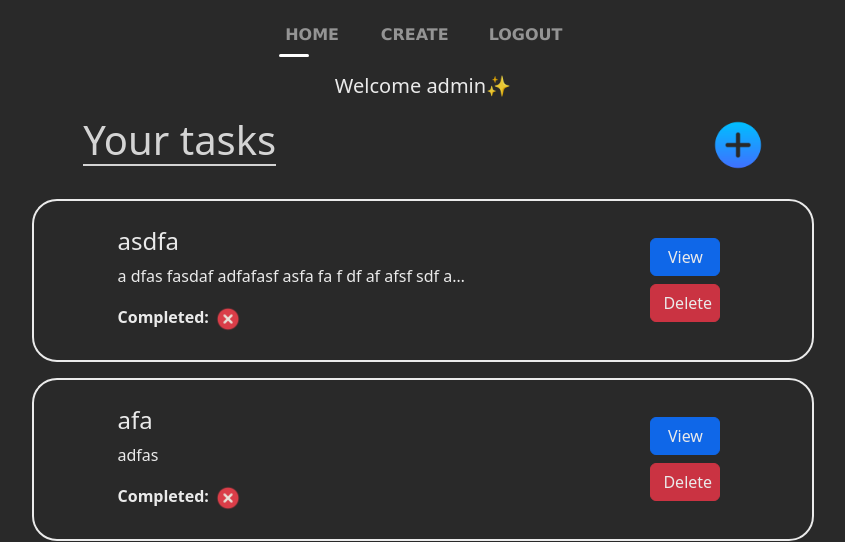
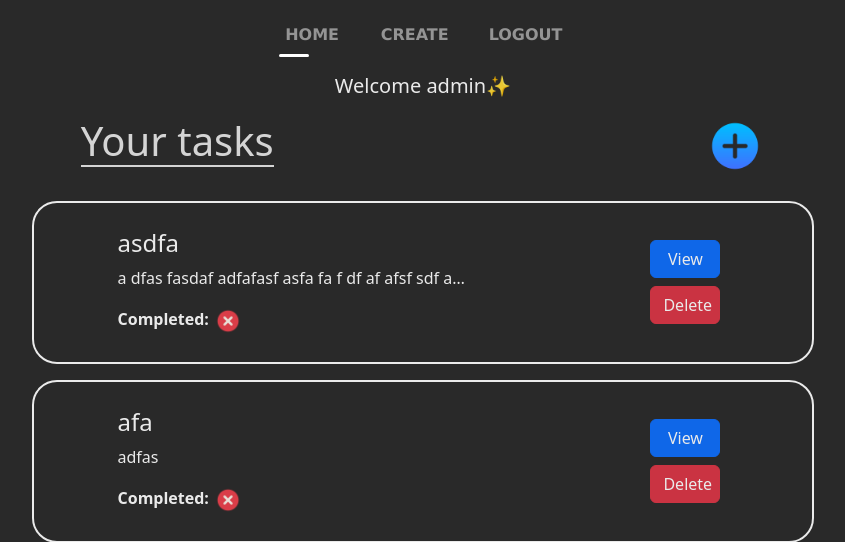
Before and after one commit to siddharth756/Todo-App, a Django app: page / in a window 1280 px wide. Shown: the top 542 px of the page, without its empty margins (217-1062 px from the left). Run offline with Django 5.2, Linux system fonts and the light colour scheme; a user stored in the database is signed in; data comes from the database, SQL or seed files in the repository; both versions use the stored data as it was after the commit.

Commit message:
icon and gitingnore modification.

```diff
--- a/templates/home.html
+++ b/templates/home.html
@@ -18,7 +18,7 @@
 
   <h1>Your tasks</h1>
 
-  <div class="">
+  <div class="icon">
     <a href="{% url 'create' %}">
       <img src="{% static 'icon/plus.png' %}" alt="Addtask" / width="50px">
     </a>
--- a/todo_app/static/css/styles.css
+++ b/todo_app/static/css/styles.css
@@ -173,6 +173,7 @@
 
 .main .empty {
   margin-top: 100px;
+  text-align: center;
 }
 
 /* =================== icon ==================== */
@@ -183,6 +184,11 @@
 .icon a img {
   width: 50px;
 }
+
+.icon a img:hover {
+  filter: opacity(70%);
+}
+
 
 /* ================== create page =================*/
 
```
Also changed, not shown: db.sqlite3, 1 other file.
